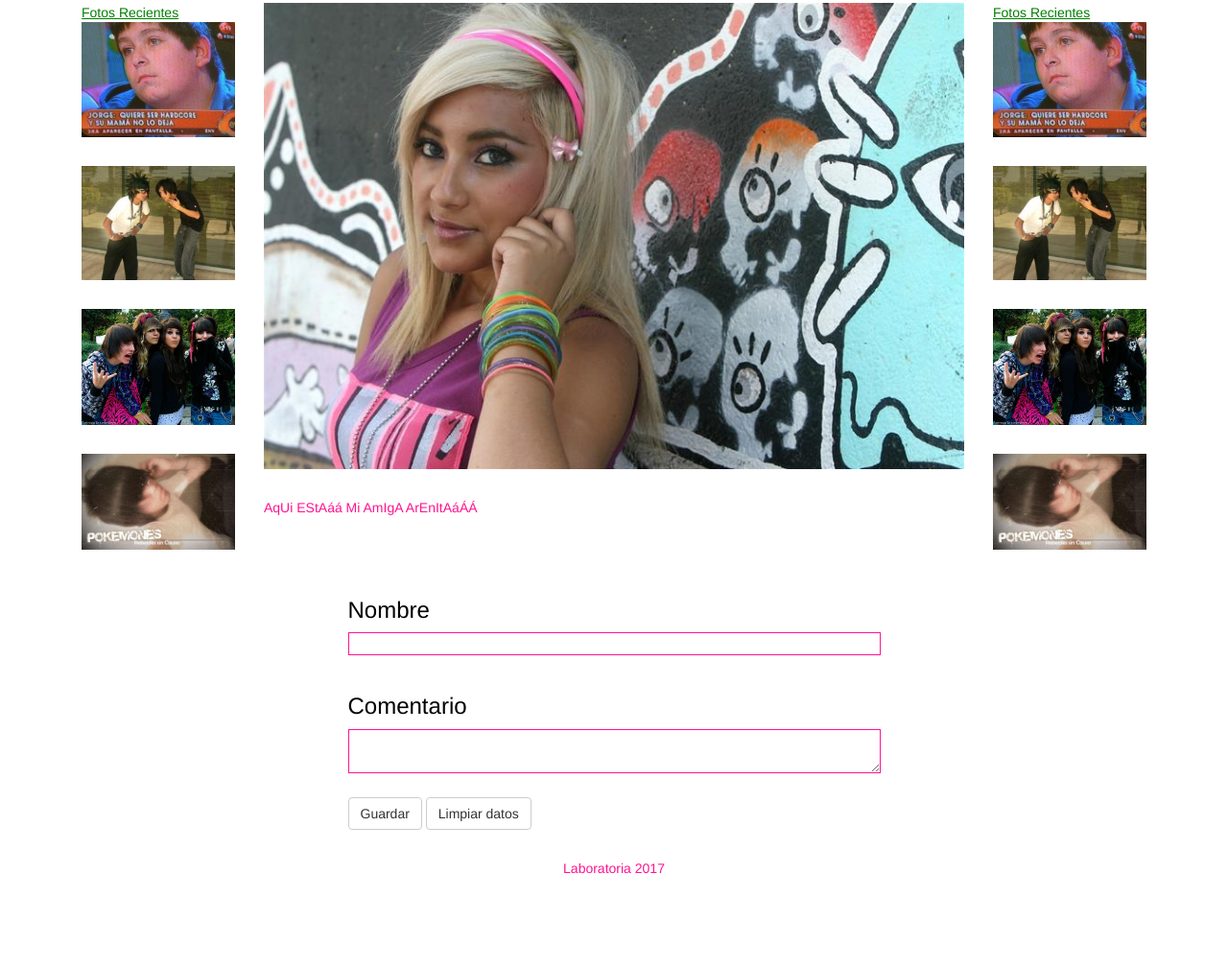
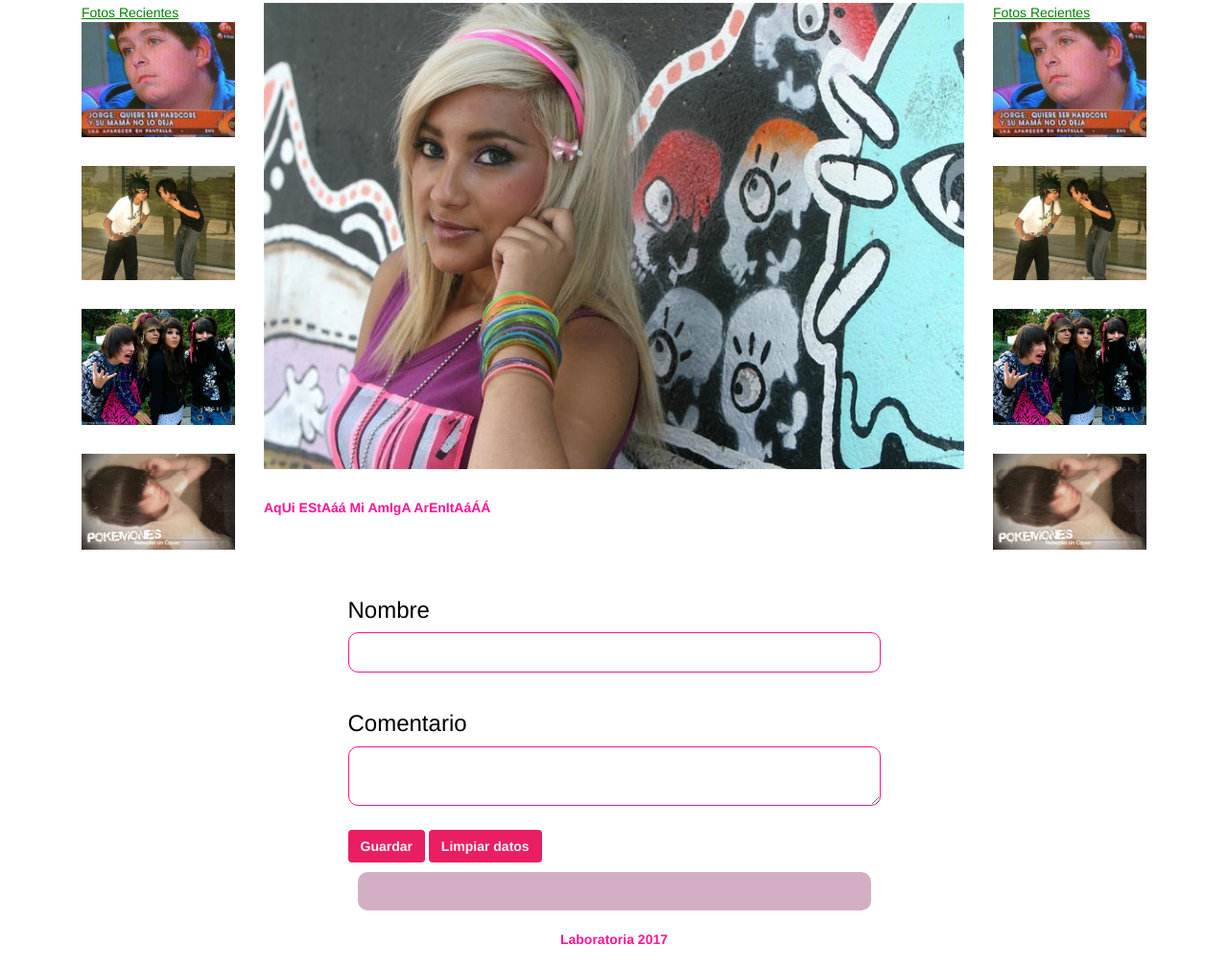
Before and after one commit to cindybc/comentarios_fotolog, a plain HTML site: page index.html in a window 1280 px wide. Shown: the part 190-1199 px from the top of the page at 96% size. Before the commit the page ends 1125 px from the top, so only its background shows below. Drawn offline with Linux system fonts and the light colour scheme.

Commit message:
algo de estilos

```diff
--- a/css/main.css
+++ b/css/main.css
@@ -22,15 +22,16 @@ a {
 }
 h1, p{
   color: DeepPink ;
+  font-weight: bold;
 }
 h1{
   font-size: 50px;
-  font-weight: bolder;
 }
 
 textarea, input{
   width: 100%;
-  border-radius: 0px;
+  padding: 10px;
+  border-radius: 10px;
   border: 1px solid DeepPink;
   margin-bottom: 20px;
 }
@@ -57,6 +58,17 @@ footer{
   padding: 10px;
 }
 
+/* Estilos comentarios */
 
+.comment{
+    background-color: rgb(210, 175, 197);
+    padding: 10px;
+    margin: 10px;
+    border-radius: 10px;
+}
 
-/* Estilos comentarios */
+.btn{
+    color: #f5f3f4;
+    background-color: #E91E63;
+    font-weight: bold;
+}
--- a/index.html
+++ b/index.html
@@ -63,8 +63,8 @@
 	<section class="container">
 		<div class="row">
 			<div class="col-md-offset-3 col-md-6">
-			    <button type="button" class="btn btn-default" id="guardar">Guardar</button>
-			    <button type="button" class="btn btn-default" id="limpiar">Limpiar datos</button>
+			    <button type="button" class="btn" id="guardar">Guardar</button>
+			    <button type="button" class="btn" id="limpiar">Limpiar datos</button>
 				<div id="contenedor"></div>
 			</div>
 		</div>
```
